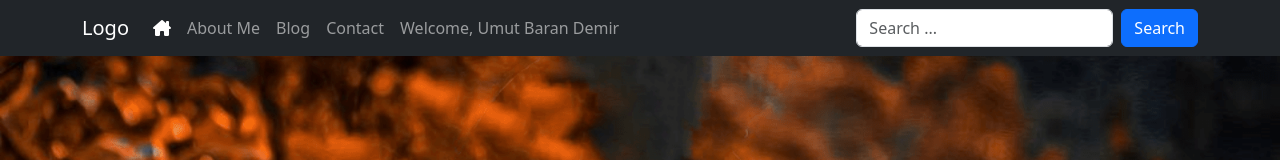
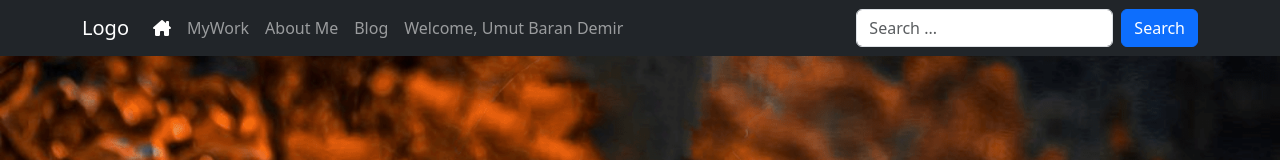
Before and after one commit to umutbarandemir/angular-onepage, an Angular app: page / in a window 1280 px wide. Shown: the top 160 px of the page. Built offline with nearby package versions, Linux system fonts and the light colour scheme.

Commit message:
fixed navbar routing

```diff
--- a/src/app/navbar/navbar.component.html
+++ b/src/app/navbar/navbar.component.html
@@ -52,17 +52,17 @@
          -->
 
           <li class="nav-item">
-            <a class="nav-link" href="{{ navBar.navbar[1].link |titlecase }}">
+            <a class="nav-link" href="{{ navBar.navbar[1].link }}">
               {{ navBar.navbar[1].name }}
             </a>
           </li>
           <li class="nav-item">
-            <a class="nav-link" href="{{ navBar.navbar[2].link |titlecase}}">
+            <a class="nav-link" href="{{ navBar.navbar[2].link }}">
               {{ navBar.navbar[2].name }}
             </a>
           </li>
           <li class="nav-item">
-            <a class="nav-link" href="{{ navBar.navbar[3].link |titlecase}}">
+            <a class="nav-link" href="{{ navBar.navbar[3].link }}">
               {{ navBar.navbar[3].name }}
             </a>
           </li>
--- a/src/app/navbar/navbar.component.ts
+++ b/src/app/navbar/navbar.component.ts
@@ -1,11 +1,12 @@
 import { CommonModule } from '@angular/common';
 import { Component } from '@angular/core';
 import { User, roles } from './User';
+import { RouterLink } from '@angular/router';
 
 @Component({
   selector: 'app-navbar',
   standalone: true,
-  imports: [CommonModule],
+  imports: [CommonModule,RouterLink],
   templateUrl: './navbar.component.html',
   styleUrl: './navbar.component.css'
 })
@@ -76,10 +77,11 @@ export class NavbarComponent {
       logoTitle: 'Title',
     },
     navbar: [
-      { id: 1, name: 'MainPage', link: '/', fontAwesome: 'fa-solid fa-house-chimney'},
-      { id: 2, name: 'About Me', link: '/about-me', fontAwesome: 'font-2' },
-      { id: 3, name: 'Blog', link: '/blog', fontAwesome: 'font-3' },
-      { id: 4, name: 'Contact', link: '/contact', fontAwesome: 'font-4' },
+      { id: 1, name: 'MainPage', link: '#header_id', fontAwesome: 'fa-solid fa-house-chimney'},
+      { id: 1, name: 'MyWork', link: '#business_id', fontAwesome: 'font-2'},
+      { id: 2, name: 'About Me', link: '#about_me_id', fontAwesome: 'font-2' },
+      { id: 3, name: 'Blog', link: '#blog_id', fontAwesome: 'font-3' },
+      { id: 4, name: 'Contact', link: '#contact_id', fontAwesome: 'font-4' },
     ],
     search: {
       name: 'Search',
```
